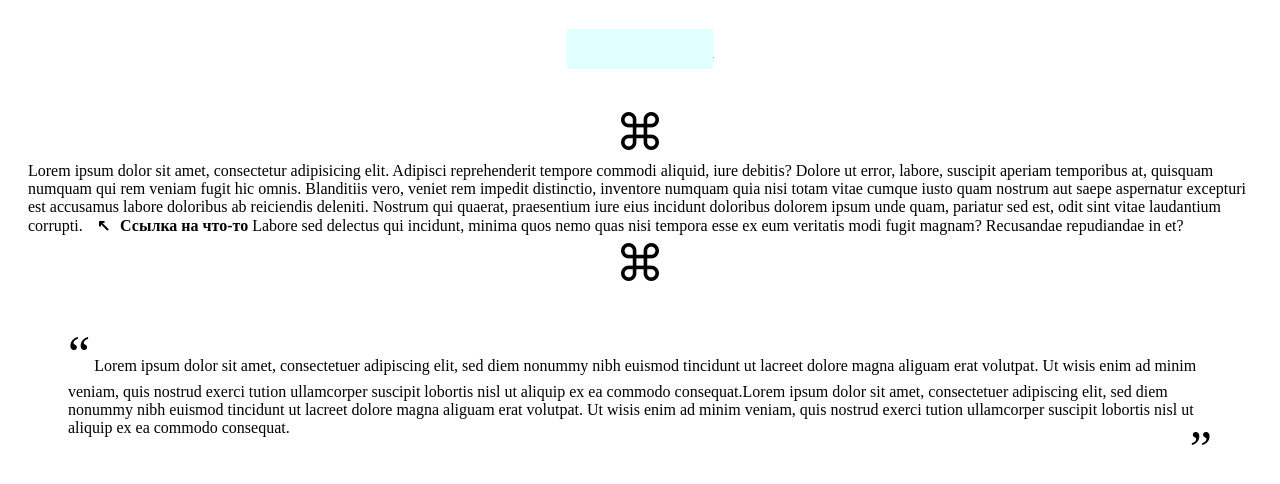
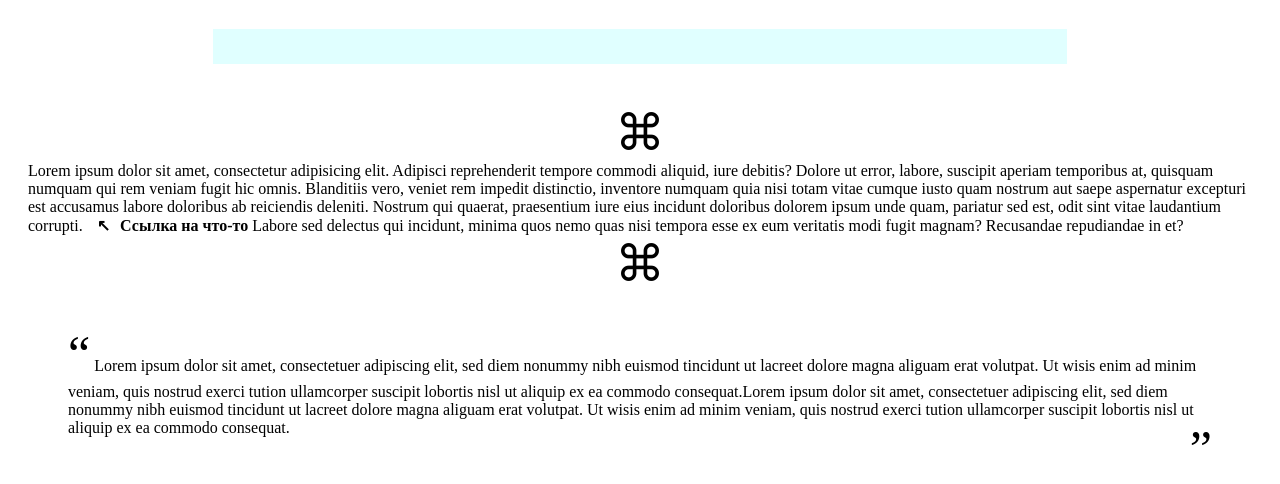
Before and after one commit to Varannchik/HomeTask0304, a plain HTML site: page index.html in a window 1280 px wide. Drawn offline with Linux system fonts and the light colour scheme.

Commit message:
Add files via upload

```diff
--- a/style.css
+++ b/style.css
@@ -13,8 +13,11 @@ h1,p,a,blockquote{
 
 h1::before, h1::after{
     content: '';
-    height: 40px;
-    width:100%;
+
+    display: inline-block;
+    height: 35px;
+    width: 500px;
+    vertical-align: middle;
     background: lightcyan;
     position: absolute;
     top: 0;
@@ -30,6 +33,7 @@ p::before, p::after{
     content: "\2318";
     font-size: 50px;
     display: block;
+
     text-align: center;
 
 
```
